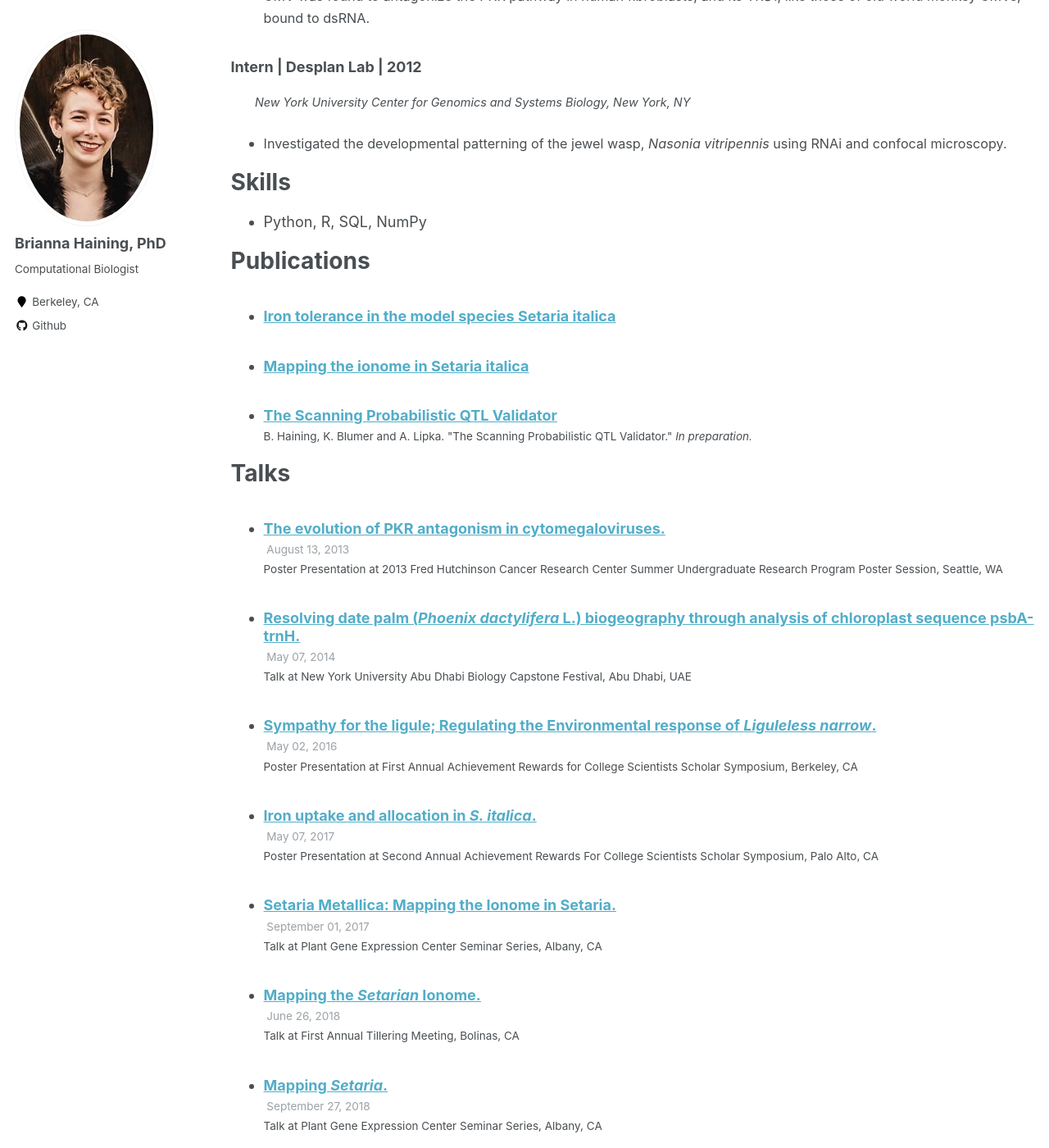
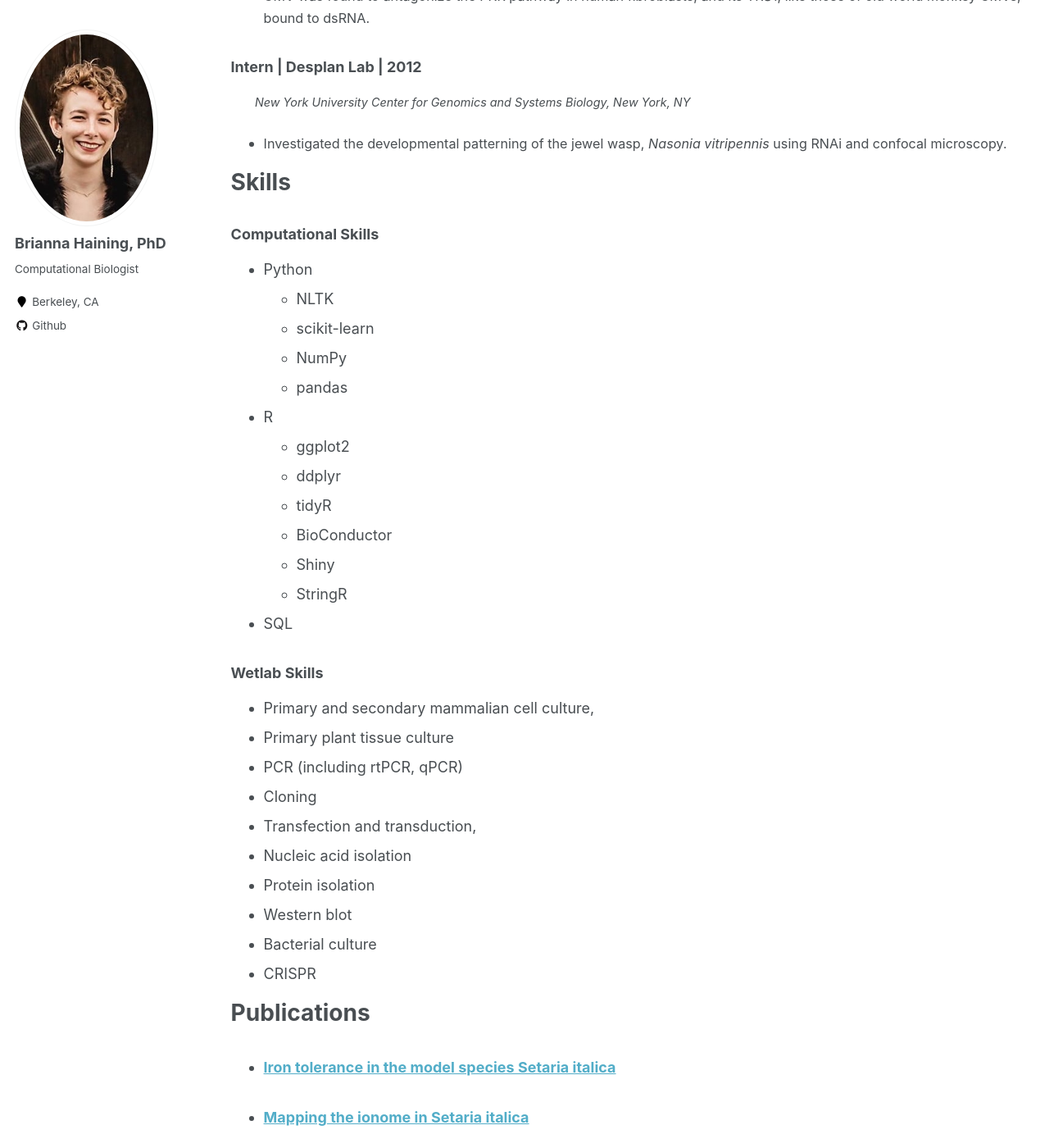
Before and after one commit to haining-b/haining-b.github.io, a Jekyll site: the page built from _pages/cv.md, in a window 1280 px wide and 1400 px high, scrolled down 958 px. Shown: the whole window at 82% size. Built offline with Jekyll 4.4.1, drawn with Linux system fonts in a browser that asks for light colours.

Commit message:
Update cv.md

```diff
--- a/_pages/cv.md
+++ b/_pages/cv.md
@@ -44,7 +44,33 @@ Work experience
 
 Skills
 ======
-* Python, R, SQL, NumPy
+
+### Computational Skills
+* Python
+  * NLTK
+  * scikit-learn
+  * NumPy
+  * pandas
+* R
+  * ggplot2
+  * ddplyr
+  * tidyR
+  * BioConductor
+  * Shiny
+  * StringR
+* SQL
+
+### Wetlab Skills
+ * Primary and secondary mammalian cell culture,
+ * Primary plant tissue culture
+ * PCR (including rtPCR, qPCR)
+ * Cloning
+ * Transfection and transduction,
+ * Nucleic acid isolation
+ * Protein isolation
+ * Western blot
+ * Bacterial culture
+ * CRISPR
 
 Publications
 ======
```
